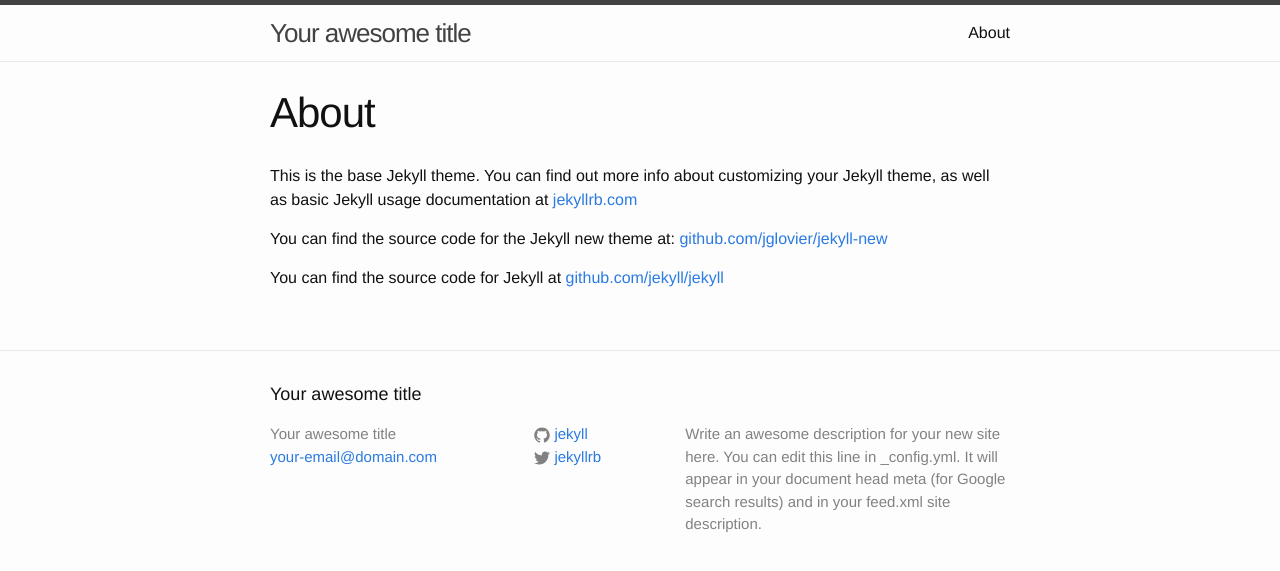
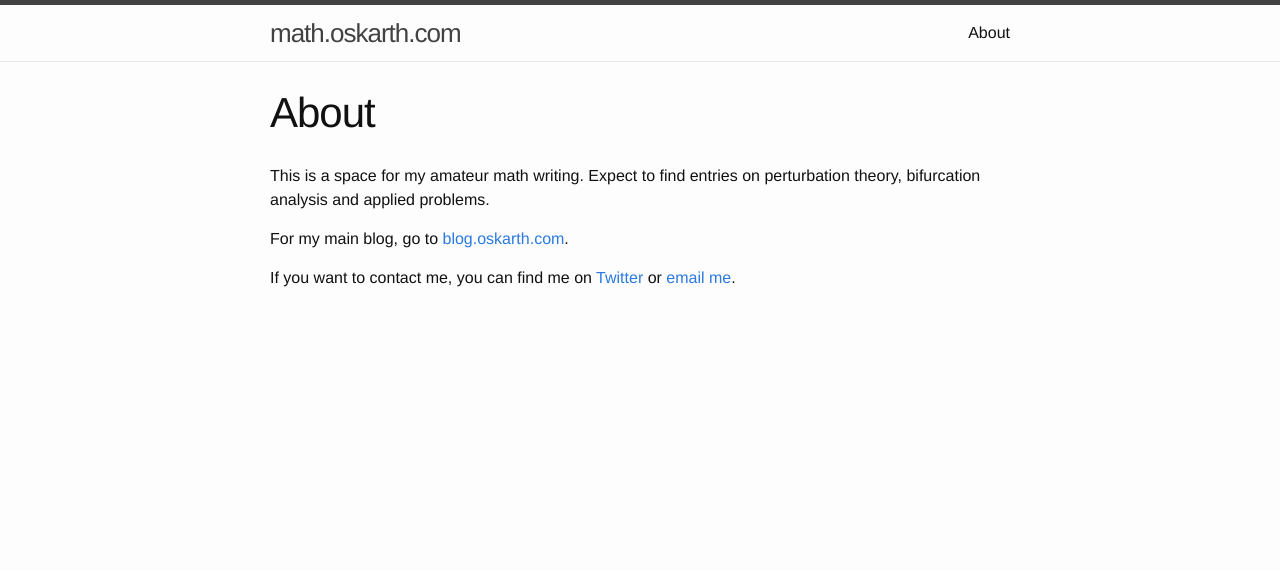
Before and after one commit to oskarth/math, a Jekyll site: the page built from about.md, in a window 1280 px wide. Shown: the top 571 px of the page. Built offline with Jekyll 4.4.1, drawn with Linux system fonts in a browser that asks for light colours.

Commit message:
change about; remove footer

```diff
--- a/_config.yml
+++ b/_config.yml
@@ -1,6 +1,6 @@
 # Site settings
-title: Your awesome title
-email: your-email@domain.com
+title: math.oskarth.com
+email: me@oskarth.com
 description: > # this means to ignore newlines until "baseurl:"
   Write an awesome description for your new site here. You can edit this
   line in _config.yml. It will appear in your document head meta (for
--- a/_layouts/default.html
+++ b/_layouts/default.html
@@ -13,8 +13,6 @@
       </div>
     </div>
 
-    {% include footer.html %}
-
   </body>
 
 </html>
--- a/about.md
+++ b/about.md
@@ -4,8 +4,9 @@
 permalink: /about/
 ---
 
-This is the base Jekyll theme. You can find out more info about customizing your Jekyll theme, as well as basic Jekyll usage documentation at [jekyllrb.com](http://jekyllrb.com/)
+This is a space for my amateur math writing. Expect to find entries on perturbation theory, bifurcation analysis and applied problems.
 
-You can find the source code for the Jekyll new theme at: [github.com/jglovier/jekyll-new](https://github.com/jglovier/jekyll-new)
+For my main blog, go to [blog.oskarth.com](http://blog.oskarth.com).
 
-You can find the source code for Jekyll at [github.com/jekyll/jekyll](https://github.com/jekyll/jekyll)
+If you want to contact me, you can find me on
+[Twitter](http://twitter.com/oskarth) or [email me](mailto:me@oskarth.com).
```
